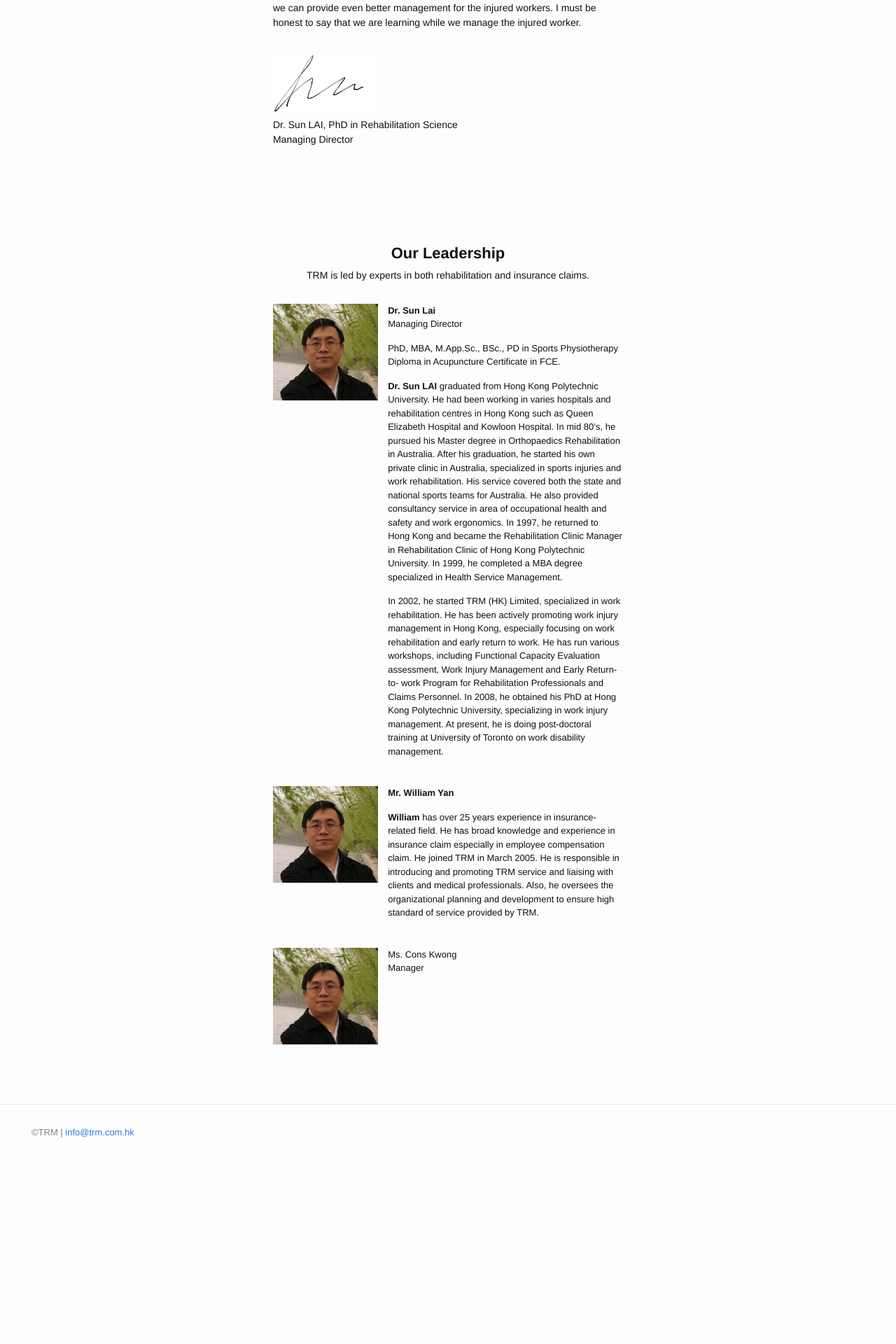
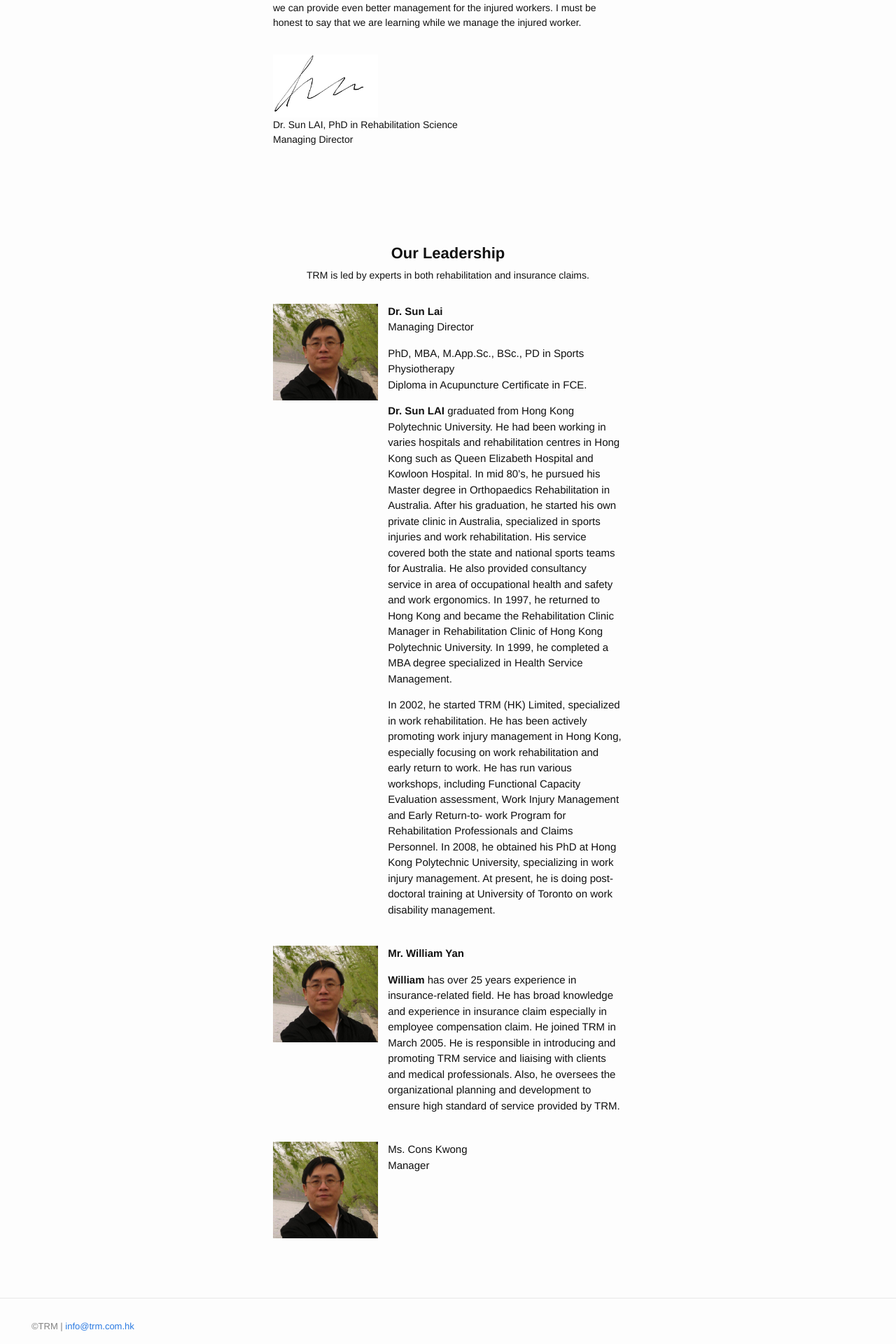
Before and after one commit to kklai/trm.com.hk, a Jekyll site: the page built from about.html, in a window 1280 px wide. Shown: the part 1189-3109 px from the top of the page at 70% size. Built offline with Jekyll 4.4.1, drawn with Linux system fonts in a browser that asks for light colours; nearby versions of some CDN libraries; before the commit the page ends 2831 px from its top, so only the background shows below that.

Commit message:
some styles

```diff
--- a/_sass/_layout.scss
+++ b/_sass/_layout.scss
@@ -246,6 +246,7 @@
     padding: 5px 10px;
     img {
         width: 50%;
+        opacity: 0.8;
     }
 }
 
@@ -374,7 +375,6 @@
             width: calc(70% - 15px);
             display: inline-block;
             vertical-align: top;
-            font-size: 13px;
         }
     }
 }
@@ -422,10 +422,21 @@
         .page-link {
             text-align: center;
             margin-left: 0px;
-            padding: 5px 20px;
+            font-size: 20px;
+            font-weight: 300;
+            padding: 20px 100px 20px 20px;
         }
         .page-link:not(:last-child) {
             border-right: 0;
+            border-bottom: 1px solid rgba(0,0,0,0.1);
+        }
+        .page-link:last-child {
+            padding: 20px 0px 20px 20px;
+            text-align: center;
+        }
+        .page-link:not(:last-child), .page-link:last-child {
+            padding-right: 40px;
+            padding-left: 40px;
         }
     }
     .site-title img {
@@ -441,8 +452,8 @@
     }
 
     .our-services .row-item {
-        width: calc(50% - 22px);
-        margin-right: 20px;
+        width: calc(50% - 13px);
+        margin-right: 10px;
         &:nth-child(even) {
             margin-right: 0;
         }
@@ -469,4 +480,21 @@
             margin-left: 10px;
         }
     }
+
+    .leadership .leader-box img {
+        width: 60%;
+        margin: 0 auto;
+        display: block;
+        margin-bottom: 20px;
+    }
+
+    .leadership .leader-box .leader-box-text {
+        width: 100%;
+
+    }
+
+    .leadership .leader-box .leader-name {
+        text-align: center;
+        font-size: 15px;
+    }
 }
--- a/about.html
+++ b/about.html
@@ -35,10 +35,10 @@
 
 		<div class="leader-box-text">
 
-			<p><b>Dr. Sun Lai</b>
+			<p class="leader-name"><b>Dr. Sun Lai</b>
 			<br>Managing Director</p>
 
-			<p>PhD, MBA, M.App.Sc., BSc., PD in Sports Physiotherapy
+			<p class="leader-name">PhD, MBA, M.App.Sc., BSc., PD in Sports Physiotherapy
 			<br>Diploma in Acupuncture Certificate in FCE. </p>
 
 			<p><b>Dr. Sun LAI</b> graduated from Hong Kong Polytechnic University. He had been working in varies hospitals and rehabilitation centres in Hong Kong such as Queen Elizabeth Hospital and Kowloon Hospital. In mid 80’s, he pursued his Master degree in Orthopaedics Rehabilitation in Australia. After his graduation, he started his own private clinic in Australia, specialized in sports injuries and work rehabilitation. His service covered both the state and national sports teams for Australia. He also provided consultancy service in area of occupational health and safety and work ergonomics. In 1997, he returned to Hong Kong and became the Rehabilitation Clinic Manager in Rehabilitation Clinic of Hong Kong Polytechnic University. In 1999, he completed a MBA degree specialized in Health Service Management.</p>
@@ -54,7 +54,7 @@
 
 		<div class="leader-box-text">
 
-			<p><b>Mr. William Yan</b></p>
+			<p class="leader-name"><b>Mr. William Yan</b></p>
 			<p><b>William</b> has over 25 years experience in insurance-related field. He has broad knowledge and experience in insurance claim especially in employee compensation claim. He joined TRM in March 2005. He is responsible in introducing and promoting TRM service and liaising with clients and medical professionals. Also, he oversees the organizational planning and development to ensure high standard of service provided by TRM.</p>
 
 		</div>
@@ -67,7 +67,7 @@
 
 		<div class="leader-box-text">
 
-			<p>Ms. Cons Kwong
+			<p class="leader-name">Ms. Cons Kwong
 			<br>Manager</p>
 
 		</div>
```
